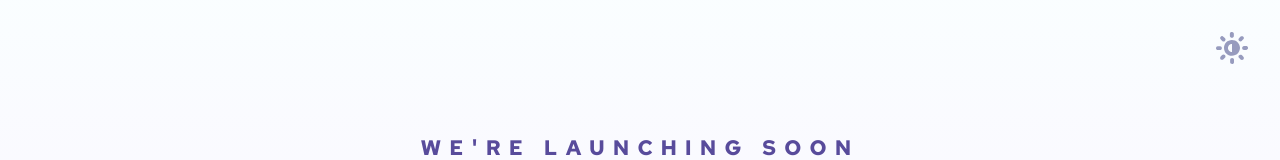
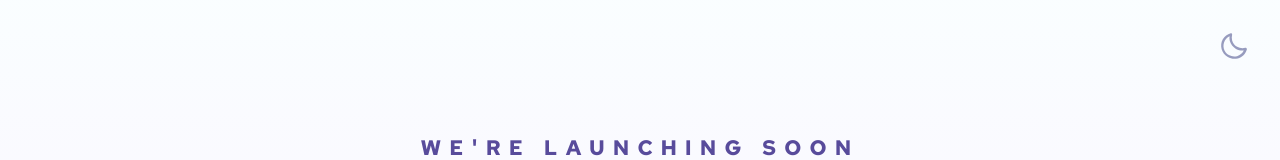
Before and after one commit to firoozehImany/launch-countdown-timer, a React (Vite) app: page / in a window 1280 px wide. Shown: the top 160 px of the page. Built offline with nearby package versions, Linux system fonts and the light colour scheme.

Commit message:
refactor: improve theme toggle with sun and moon icons

```diff
--- a/src/components/ThemeToggle.jsx
+++ b/src/components/ThemeToggle.jsx
@@ -1,19 +1,18 @@
-import { THEME_ICON } from '../constants/icons';
+import { THEME_ICONS } from '../constants/icons';
 import { useTheme } from '../hooks/useTheme';
 
 export default function ThemeToggle() {
-  const { path, name } = THEME_ICON;
-  const { toggleTheme } = useTheme();
+  const { isDark, toggleTheme } = useTheme();
+  const { path, name } = isDark ? THEME_ICONS.light : THEME_ICONS.dark;
 
   return (
     <button
-      type="button"
+      onClick={toggleTheme}
+      className="absolute top-8 right-8 z-50 cursor-pointer hover:scale-110 active:scale-95 transition-transform"
       aria-label={name}
-      onClick={toggleTheme}
-      className="absolute top-8 right-8 z-50 group cursor-pointer transition-transform hover:scale-110 active:scale-95"
     >
       <div
-        className="w-6 h-6 md:w-8 md:h-8 bg-stella hover:bg-core transition-colors icon-mask"
+        className="w-7 h-7 bg-stella hover:bg-core transition-all duration-300 icon-mask"
         style={{ '--icon-path': `url(${path})` }}
       />
     </button>
--- a/src/constants/icons.js
+++ b/src/constants/icons.js
@@ -4,7 +4,13 @@ export const SOCIAL_LINKS = [
   { id: 3, name: 'instagram', path: '/images/icon-instagram.svg', url: 'https://instagram.com' },
 ];
 
-export const THEME_ICON = {
-  name: 'theme-toggle',
-  path: '/images/change-mode.svg',
+export const THEME_ICONS = {
+  light: {
+    name: 'Switch to Light Mode',
+    path: '/images/sun.svg',
+  },
+  dark: {
+    name: 'Switch to Dark Mode',
+    path: '/images/moon.svg',
+  }
 };
```
Also changed, not shown: public/images/moon.svg (added), public/images/sun.svg (added).
